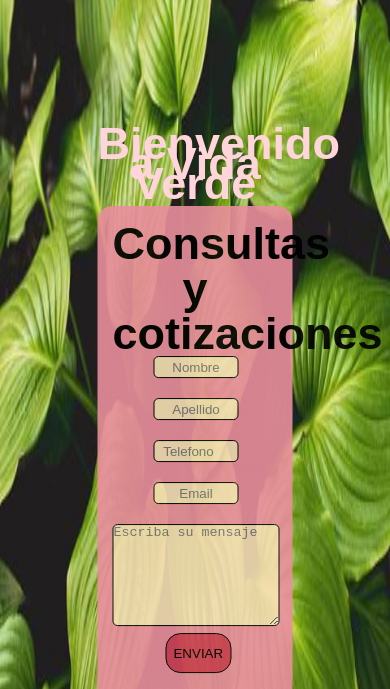
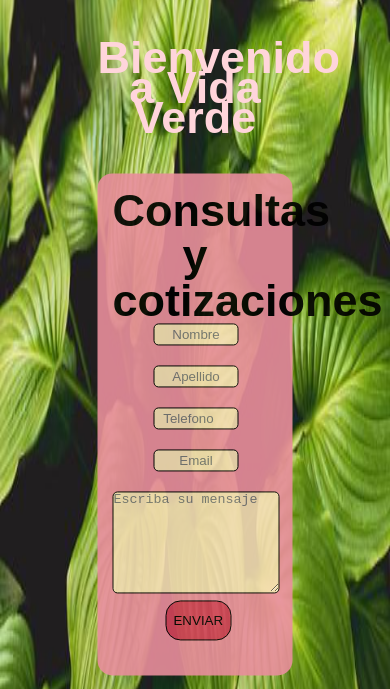
Before and after one commit to aestanciero/Proyecto-Integrador, a plain HTML site: page index.html in a window 390 px wide. Shown: the part 155-844 px from the top of the page. Drawn offline with nearby package versions, Linux system fonts and the light colour scheme; a web font is replaced by a local one.

Commit message:
integrador

```diff
--- a/index.css
+++ b/index.css
@@ -291,16 +291,22 @@ footer{
         width: 50vw;
         height: 30vh;
         position: relative;
-        transform: translate(-50%, -280%);
+        transform: translate(-50%, -300%);
         line-height: 45px;
+
+    }
+    .philo{
+        filter: drop-shadow(5px 5px 10px black);
 
     }
 
 .titulo{
         display: inline-block;
-        line-height: 20px;
+        line-height: 30px;
         width:100%;
         font-size: 100%;
+        margin-top:-20px;
+        margin-bottom: 20px;
 
     }
     .icono{
@@ -311,6 +317,7 @@ footer{
     .boton{
         width: 40%;
         height: 40px;
+        color: #black;
     }
     footer{
         width: 100%;
@@ -322,16 +329,13 @@ footer{
         display: block;
 
     }
-    section{
 
-
-    }
 }
 
 
 
 
-@media screen and (min-width:100px) and (max-width:820px){
+@media screen and (min-width:10px) and (max-width:820px){
     ul{
        display: none;
        line-height: 15%;
```
